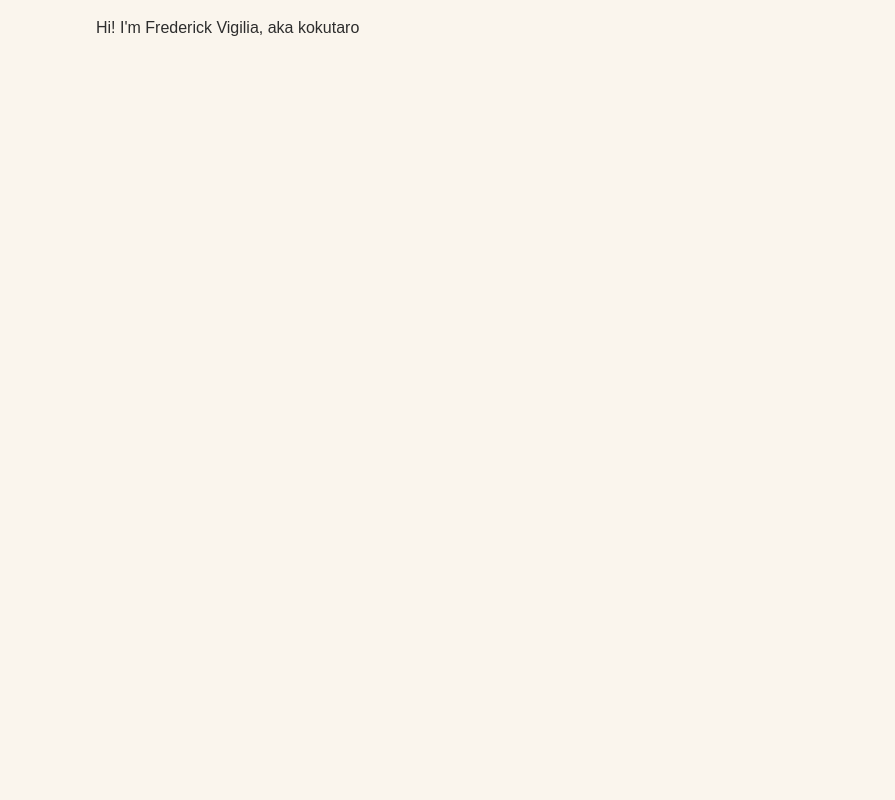
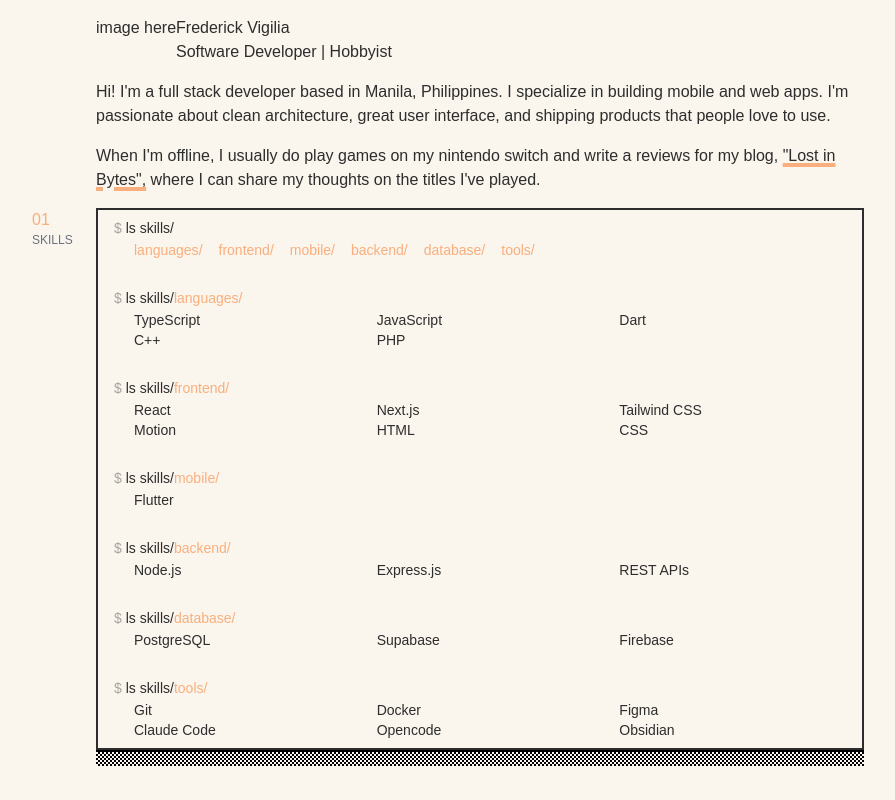
Before and after one commit to shyuuun/portfolio, a Next.js app: page / in a window 1280 px wide. Shown: the whole page, without its empty margins (160-1055 px from the left). Built offline with nearby package versions, Linux system fonts and the light colour scheme; a web font is replaced by a local one.

Commit message:
added basic layout, snippets and also code structure

```diff
--- a/src/app/globals.css
+++ b/src/app/globals.css
@@ -3,7 +3,7 @@
 :root {
 	--background: #faf5ed;
 	--foreground: #2d2d2d;
-	--primary: #3b82f6;
+	--primary: #f9af7d;
 }
 
 @theme inline {
@@ -19,6 +19,10 @@
 	max-width: var(--container-max-w, 800px);
 }
 
+@utility text-shadow {
+	text-shadow: -2px -2px 0 #61554d;
+}
+
 html {
 	scroll-behavior: smooth;
 }
@@ -28,5 +32,6 @@ body {
 	color: var(--foreground);
 }
 
-.illustration {
+a {
+	text-decoration: underline 4px var(--primary);
 }
--- a/src/app/page.tsx
+++ b/src/app/page.tsx
@@ -1,11 +1,11 @@
+import AboutMeSection from "@/components/sections/about-me-section";
+import SkillsSection from "@/components/sections/skills-section";
+
 export default function Home() {
 	return (
 		<main>
-			<section className="container mt-4 ">
-				<h1 className="mt-3">
-					Hi! I'm Frederick Vigilia, aka kokutaro
-				</h1>
-			</section>
+			<AboutMeSection />
+			<SkillsSection />
 		</main>
 	);
 }
--- /dev/null
+++ b/src/components/section.tsx
@@ -0,0 +1,44 @@
+type SectionProps = {
+	children: React.ReactNode;
+	sectionTitle?: string;
+	sectionNumber?: number;
+};
+
+export default function Section({
+	children,
+	sectionTitle,
+	sectionNumber,
+}: SectionProps) {
+	return (
+		<section className="container mt-4 relative">
+			{/* title will be display on the left side */}
+			<div className="hidden sm:block absolute top-0 -left-12">
+				{sectionNumber && (
+					<p className="text-primary text-md">0{sectionNumber}</p>
+				)}
+				{sectionTitle && (
+					<p className="text-xs text-gray-500">
+						{sectionTitle.toUpperCase()}
+					</p>
+				)}
+			</div>
+
+			{/* title will be display on the top */}
+
+			{(sectionNumber || sectionTitle) && (
+				<div className="flex items-center gap-2 sm:hidden mb-4">
+					{sectionNumber && (
+						<p className="text-primary text-xs">0{sectionNumber}</p>
+					)}
+					<p className="text-xs text-gray-500">//</p>
+					{sectionTitle && (
+						<p className="text-xs text-gray-500">
+							{sectionTitle.toUpperCase()}
+						</p>
+					)}
+				</div>
+			)}
+			{children}
+		</section>
+	);
+}
--- /dev/null
+++ b/src/components/sections/about-me-section.tsx
@@ -0,0 +1,28 @@
+import Section from "@/components/section";
+import { LOST_IN_BYTES_SITE } from "@/constants";
+
+export default function AboutMeSection() {
+	return (
+		<Section>
+			<div className="flex mb-4">
+				image here
+				<div>
+					<h1>Frederick Vigilia</h1>
+					<p>Software Developer | Hobbyist</p>
+				</div>
+			</div>
+			<p className="mb-4">
+				Hi! I'm a full stack developer based in Manila, Philippines. I
+				specialize in building mobile and web apps. I'm passionate about
+				clean architecture, great user interface, and shipping products
+				that people love to use.
+			</p>
+			<p className="mb-4">
+				When I'm offline, I usually do play games on my nintendo switch
+				and write a reviews for my blog,{" "}
+				<a href={`${LOST_IN_BYTES_SITE}`}>"Lost in Bytes",</a> where I
+				can share my thoughts on the titles I've played.
+			</p>
+		</Section>
+	);
+}
--- /dev/null
+++ b/src/components/sections/projects-section.tsx
@@ -0,0 +1,9 @@
+import Section from "../section";
+
+export default function ProjectsSection() {
+	return (
+		<Section>
+			<h1>Write a content here</h1>
+		</Section>
+	);
+}
--- /dev/null
+++ b/src/components/sections/skills-section.tsx
@@ -0,0 +1,110 @@
+"use client";
+
+import { motion } from "motion/react";
+import Section from "@/components/section";
+
+type SkillCategory = {
+	label: string;
+	skills: string[];
+};
+
+const SKILLS: SkillCategory[] = [
+	{
+		label: "languages",
+		skills: ["TypeScript", "JavaScript", "Dart", "C++", "PHP"],
+	},
+	{
+		label: "frontend",
+		skills: ["React", "Next.js", "Tailwind CSS", "Motion", "HTML", "CSS"],
+	},
+	{
+		label: "mobile",
+		skills: ["Flutter"],
+	},
+	{
+		label: "backend",
+		skills: ["Node.js", "Express.js", "REST APIs"],
+	},
+	{
+		label: "database",
+		skills: ["PostgreSQL", "Supabase", "Firebase"],
+	},
+	{
+		label: "tools",
+		skills: [
+			"Git",
+			"Docker",
+			"Figma",
+			"Claude Code",
+			"Opencode",
+			"Obsidian",
+		],
+	},
+];
+
+export default function SkillsSection() {
+	return (
+		<Section sectionTitle="skills" sectionNumber={1}>
+			<motion.div
+				initial="hidden"
+				whileInView="visible"
+				viewport={{ once: true, margin: "-100px" }}
+				variants={{
+					hidden: {},
+					visible: { transition: { staggerChildren: 0.15 } },
+				}}
+				className="text-sm border-2"
+			>
+				<motion.div
+					className="px-4 py-2"
+					variants={{
+						hidden: { opacity: 0 },
+						visible: { opacity: 1 },
+					}}
+				>
+					<div>
+						<span className="text-foreground/40">$ </span>
+						<span>ls skills/</span>
+					</div>
+					<div className="flex flex-wrap gap-x-4 mt-0.5 ml-5">
+						{SKILLS.map((cat) => (
+							<span key={cat.label} className="text-primary">
+								{cat.label}/
+							</span>
+						))}
+					</div>
+				</motion.div>
+
+				{SKILLS.map((cat) => (
+					<motion.div
+						key={cat.label}
+						variants={{
+							hidden: { opacity: 0, y: 12 },
+							visible: { opacity: 1, y: 0 },
+						}}
+						className="mt-3 px-4 py-2"
+					>
+						<div>
+							<span className="text-foreground/40">$ </span>
+							<span>ls skills/</span>
+							<span className="text-primary">{cat.label}/</span>
+						</div>
+						<div className="grid grid-cols-2 sm:grid-cols-3 gap-x-4 mt-0.5 ml-5">
+							{cat.skills.map((skill) => (
+								<span key={skill}>{skill}</span>
+							))}
+						</div>
+					</motion.div>
+				))}
+			</motion.div>
+			<div
+				className="h-4"
+				style={{
+					backgroundImage: "url('/border.png')",
+					backgroundRepeat: "repeat",
+					backgroundSize: "48px",
+				}}
+			/>
+		</Section>
+	);
+}
--- /dev/null
+++ b/src/constants.tsx
@@ -0,0 +1 @@
+export const LOST_IN_BYTES_SITE: string = "https://lostinbytes.com";
```
Also changed, not shown: public/border.png (added), src/components/sections/contact-section.tsx (added), src/components/sections/experience-section.tsx (added), 1 other file (tests, documents, lock files or other folders).
